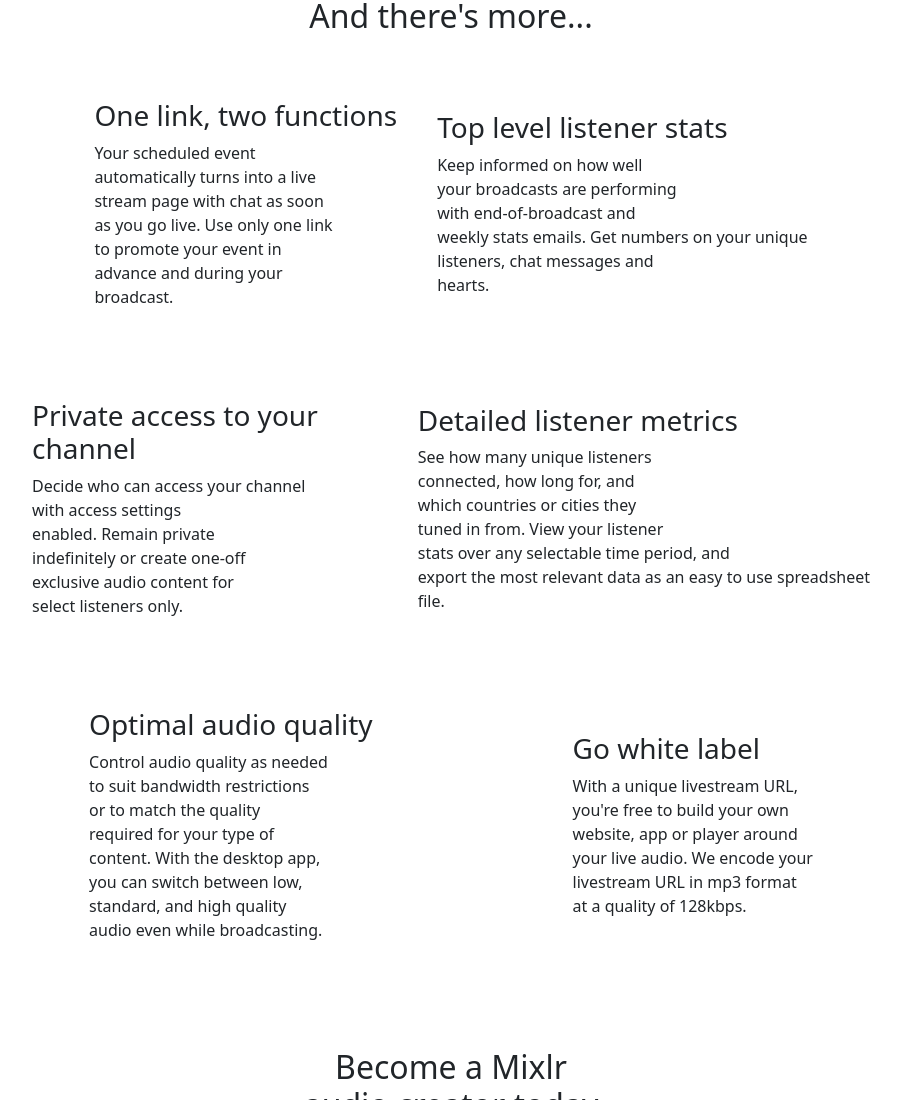
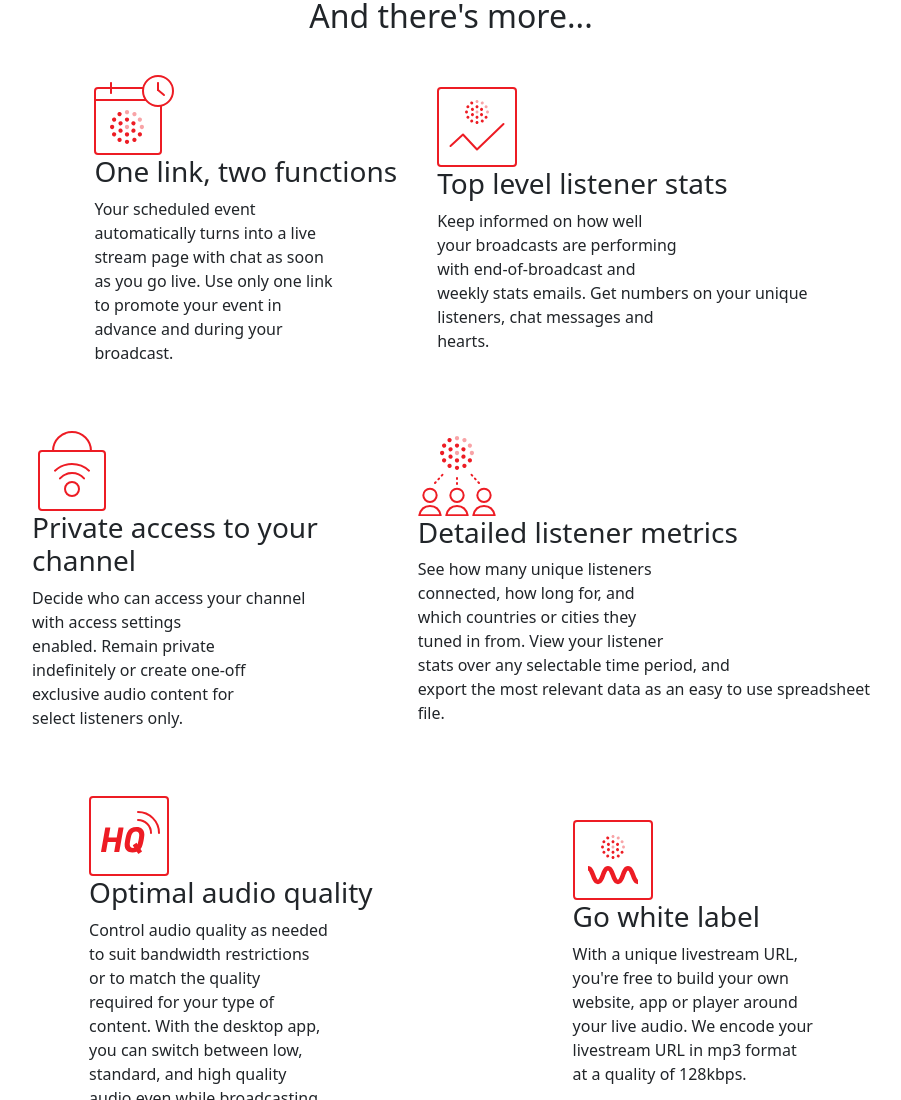
Before and after one commit to platogee/livcoding-test2, a plain HTML site: page index.html in a window 1280 px wide. Shown: the part 2566-3666 px from the top of the page, without its empty margins (189-1090 px from the left). Drawn offline with nearby package versions, Linux system fonts and the light colour scheme.

Commit message:
some changes

```diff
--- a/index.html
+++ b/index.html
@@ -136,7 +136,7 @@
        <div class="level">
           <div>
             <div>
-                <img src="./multimedia/lr7" alt="">
+                <img src="./multimedia/lr7.svg" alt="">
             </div>
             <div>
                 <h3>One link, two functions</h3>
@@ -148,7 +148,7 @@
           </div>
           <div>
             <div>
-                <img src="./multimedia/lr8" alt="">
+                <img src="./multimedia/lr8.svg" alt="">
             </div>
             <div>
                 <h3>Top level listener stats</h3>
@@ -163,7 +163,7 @@
        <div class="private">
            <div>
             <div>
-                <img src="./multimedia/lr9" alt="">
+                <img src="./multimedia/lr9.svg" alt="">
             </div>
             <div>
                 <h3>Private access to your <br> channel</h3>
@@ -176,7 +176,7 @@
            </div>
         <div>
             <div>
-                <img src="./multimedia/lr10" alt="">
+                <img src="./multimedia/lr10.svg" alt="">
             </div>
             <div>
                 <h3>Detailed listener metrics</h3>
@@ -192,7 +192,7 @@
        <div class="optimal">
          <div>
             <div>
-                <img src="./multimedia/lr11" alt="">
+                <img src="./multimedia/lr11.svg" alt="">
             </div>
             <div>
                 <h3>Optimal audio quality</h3>
@@ -206,7 +206,7 @@
          </div>
           <div>
             <div>
-                <img src="./multimedia/lr12" alt="">
+                <img src="./multimedia/lr12.svg" alt="">
             </div>
             <div>
                 <h3>Go white label</h3>
```
Also changed, not shown: multimedia/lr10.svg (added), multimedia/lr11.svg (added), multimedia/lr12.svg (added), multimedia/lr7.svg (added), multimedia/lr8.svg (added), multimedia/lr9.svg (added).
